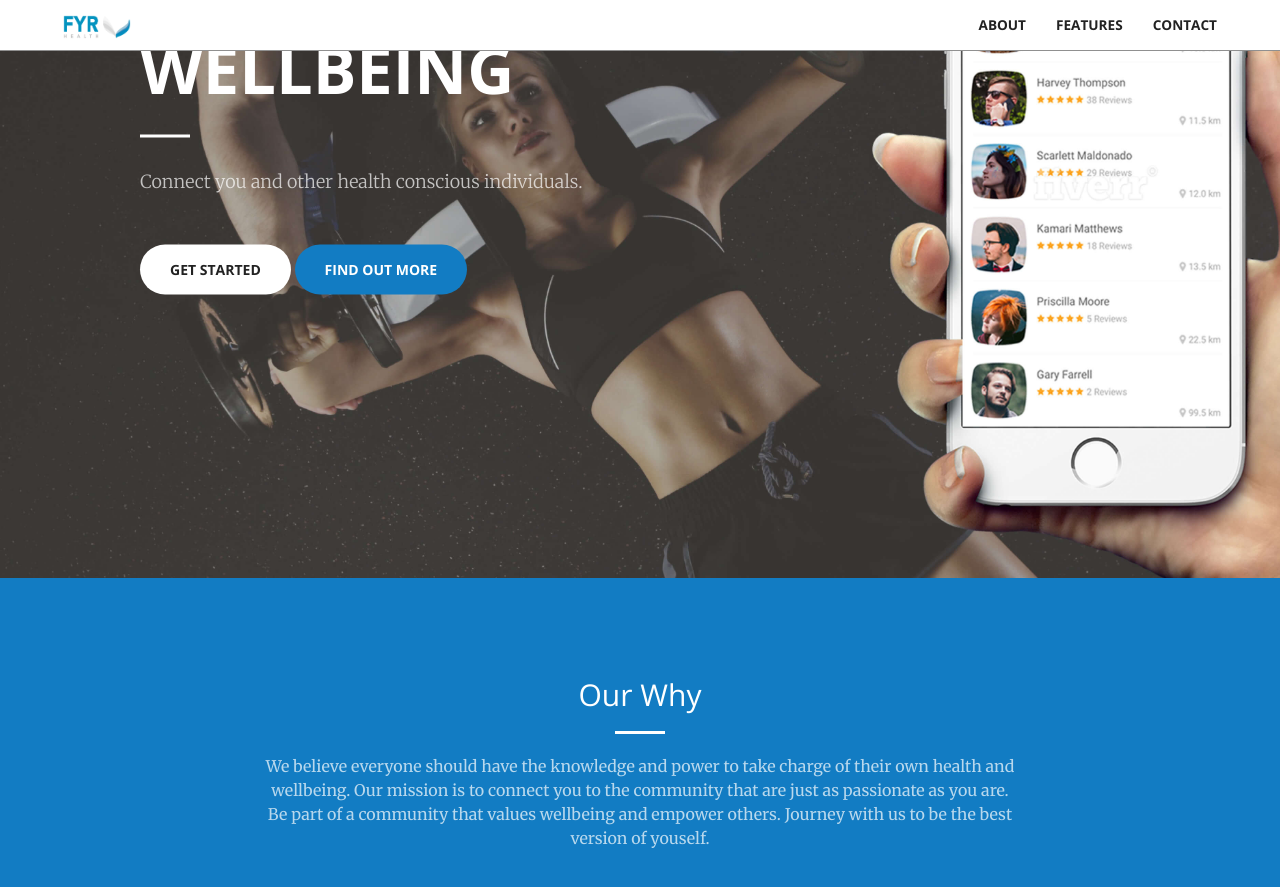
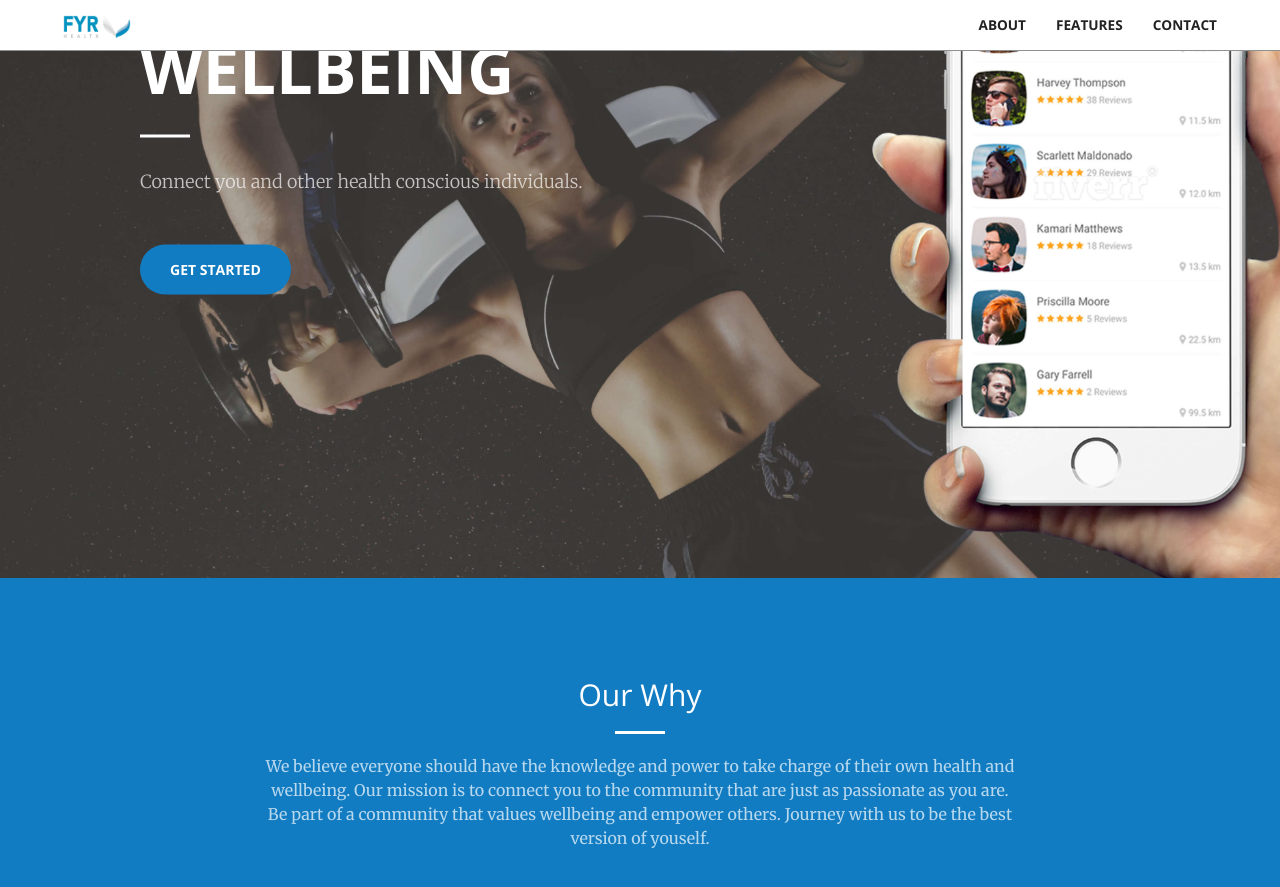
Before and after one commit to FYR-Health/FYR-Health.github.io, a Jekyll site: the page built from index.html, in a window 1280 px wide and 900 px high, scrolled down 322 px. Shown: the top 887 px of the window. Built offline with Jekyll 4.4.1, drawn with Linux system fonts in a browser that asks for light colours.

Commit message:
[f] Fix header buttons

```diff
--- a/_includes/header.html
+++ b/_includes/header.html
@@ -4,8 +4,7 @@
       <h1>A Community for Wellbeing</h1>
       <hr>
       <p>Connect you and other health conscious individuals.</p>
-      <a href="#" class="btn btn-default btn-xl">Get Started</a>
-      <a href="#about" class="btn btn-primary btn-xl page-scroll">Find Out More</a>
+      <a href="#" class="btn btn-primary btn-xl">Get Started</a>
     </div>
   </div>
 </header>
```
